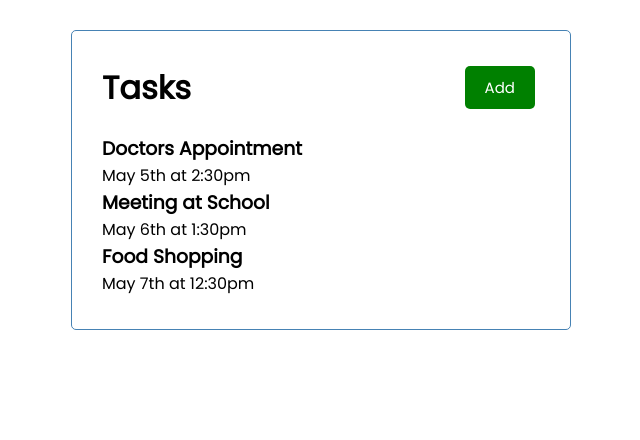
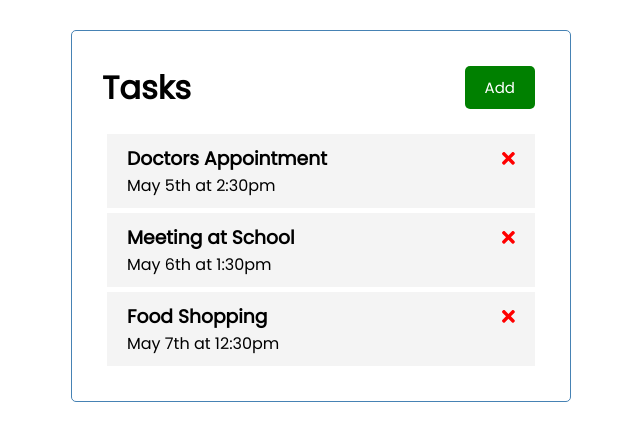
Before and after one commit to JoniKristianK/Tasks, an Angular app: page / in a window 1280 px wide. Shown: the top 440 px of the page, without its empty margins (319-959 px from the left). Built offline with nearby package versions, Linux system fonts and the light colour scheme.

Commit message:
Add: fontAwesome & task.service

```diff
--- a/package.json
+++ b/package.json
@@ -18,6 +18,11 @@
     "@angular/platform-browser": "~12.2.0",
     "@angular/platform-browser-dynamic": "~12.2.0",
     "@angular/router": "~12.2.0",
+    "@fortawesome/angular-fontawesome": "^0.9.0",
+    "@fortawesome/fontawesome-svg-core": "^1.2.35",
+    "@fortawesome/free-brands-svg-icons": "^5.15.3",
+    "@fortawesome/free-regular-svg-icons": "^5.15.3",
+    "@fortawesome/free-solid-svg-icons": "^5.15.3",
     "rxjs": "~6.6.0",
     "tslib": "^2.3.0",
     "zone.js": "~0.11.4"
--- a/src/app/app.module.ts
+++ b/src/app/app.module.ts
@@ -6,6 +6,7 @@
 import { ButtonComponent } from './components/button/button.component';
 import { TasksComponent } from './components/tasks/tasks.component';
 import { TaskItemComponent } from './components/task-item/task-item.component';
+import { FontAwesomeModule } from '@fortawesome/angular-fontawesome';
 
 @NgModule({
   declarations: [
@@ -16,7 +17,8 @@
     TaskItemComponent
   ],
   imports: [
-    BrowserModule
+    BrowserModule,
+    FontAwesomeModule
   ],
   providers: [],
   bootstrap: [AppComponent]
--- a/src/app/components/task-item/task-item.component.css
+++ b/src/app/components/task-item/task-item.component.css
@@ -0,0 +1,16 @@
+.task {
+	background: #f4f4f4;
+	margin: 5px;
+	padding: 10px 20px;
+	cursor: pointer;
+}
+
+.task.reminder {
+	border-left: 5px solid green;
+}
+
+.task h3 {
+	display: flex;
+	align-items: center;
+	justify-content: space-between;
+}
--- a/src/app/components/task-item/task-item.component.html
+++ b/src/app/components/task-item/task-item.component.html
@@ -1,4 +1,4 @@
 <div class="task">
-	<h3>{{ task!.text }}</h3>
+	<h3>{{ task!.text }} <fa-icon [ngStyle]="{ color: 'red' }" [icon]="faTimes"></fa-icon></h3>
 	<p>{{ task!.day }}</p>
 </div>
--- a/src/app/components/task-item/task-item.component.ts
+++ b/src/app/components/task-item/task-item.component.ts
@@ -1,4 +1,5 @@
 import { Component, OnInit, Input } from '@angular/core';
+import { faTimes } from '@fortawesome/free-solid-svg-icons';
 
 import { Task } from '../../Task';
 
@@ -9,6 +10,7 @@
 })
 export class TaskItemComponent implements OnInit {
 	@Input() task: Task | undefined;
+	faTimes = faTimes;
 
 	constructor() {}
 
--- a/src/app/components/tasks/tasks.component.ts
+++ b/src/app/components/tasks/tasks.component.ts
@@ -1,7 +1,7 @@
 import { Component, OnInit } from '@angular/core';
+import { TaskService } from '../../service/task.service';
 
 import { Task } from '../../Task';
-import { TASKS } from '../../mock-tasks';
 
 @Component({
 	selector: 'app-tasks',
@@ -9,9 +9,11 @@
 	styleUrls: ['./tasks.component.css'],
 })
 export class TasksComponent implements OnInit {
-	tasks: Task[] = TASKS;
+	tasks: Task[] = [];
 
-	constructor() {}
+	constructor(private taskService: TaskService) {}
 
-	ngOnInit(): void {}
+	ngOnInit(): void {
+		this.taskService.getTasks().subscribe((tasks) => (this.tasks = tasks));
+	}
 }
--- /dev/null
+++ b/src/app/service/task.service.ts
@@ -0,0 +1,17 @@
+import { Injectable } from '@angular/core';
+import { Observable, of } from 'rxjs';
+
+import { Task } from '../Task';
+import { TASKS } from '../mock-tasks';
+
+@Injectable({
+	providedIn: 'root',
+})
+export class TaskService {
+	constructor() {}
+
+	getTasks(): Observable<Task[]> {
+		const tasks = of(TASKS);
+		return tasks;
+	}
+}
```
Also changed, not shown: 2 other files (tests, documents, lock files or other folders).
